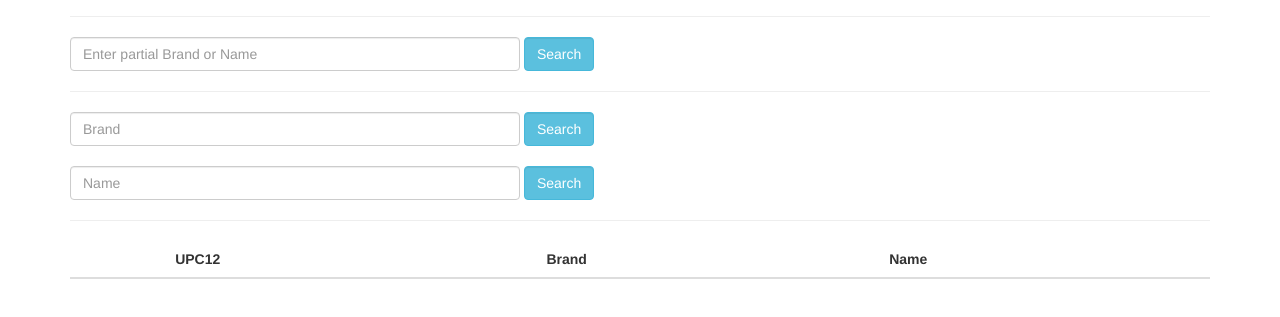
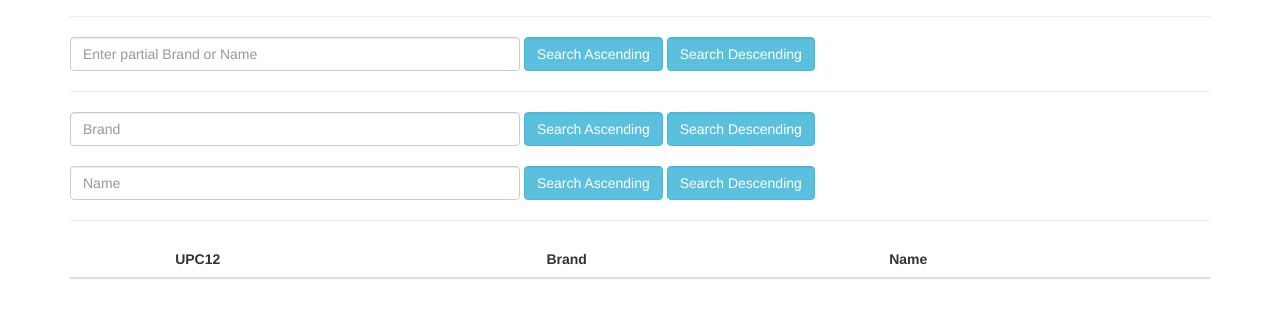
Before and after one commit to insinger/assessment2, a website: page client/index.html at #!/Search in a window 1280 px wide. Shown: the part 155-472 px from the top of the page. Drawn offline with nearby package versions, Linux system fonts and the light colour scheme; some packages are replaced by stand-ins of ours.

Commit message:
add ascending/descending search

```diff
--- a/client/app/Search_Feature/Search.controller.js
+++ b/client/app/Search_Feature/Search.controller.js
@@ -27,6 +27,7 @@
 
 		  // if coming back from the edit page, restore the last search
 		  if ($stateParams && $stateParams.refresh==true) {
+		  window.alert("666",JSON.stringify(GroceryService.stash));
 			  if (GroceryService.stash.brandSearchString) {
 				  vm.brandSearchString=GroceryService.stash.brandSearchString;
 			     search("brand");
@@ -39,6 +40,7 @@
 			  }
 		  }
 		  else {
+		  window.alert("777");
 		     // no parameters provided, so start with a blank page
 			  init();
 		  }
@@ -58,19 +60,20 @@
 			  GroceryService.stash.nameSearchString=vm.nameSearchString;
 			  GroceryService.stash.multiSearchString=vm.multiSearchString;
 		     window.alert("xxxx");
-			  // pass current search along to edit view, so that it can return it back to this view when done
 		     $state.go("fancy_edit",{id:groc_id});
 		  }
 
-        function search(searchField) {
+        function search(searchField,direction) {
 				var p=null;
+				var dir='a';
+				if (direction) dir=direction;
 				if (searchField=="brand") {
-					p=GroceryService.retrieveGroceries(searchField,vm.brandSearchString);
+					p=GroceryService.retrieveGroceries(searchField,vm.brandSearchString,dir);
 				}
 				else if (searchField=="name") {
-					p=GroceryService.retrieveGroceries(searchField,vm.nameSearchString);
+					p=GroceryService.retrieveGroceries(searchField,vm.nameSearchString,dir);
 				} else if (searchField=="multi") {
-					p=GroceryService.retrieveGroceries(searchField,vm.multiSearchString);
+					p=GroceryService.retrieveGroceries(searchField,vm.multiSearchString,dir);
 				}
 
 				p.then(function (results) {
--- a/client/app/Search_Feature/Search.html
+++ b/client/app/Search_Feature/Search.html
@@ -25,8 +25,15 @@
 					type="button"
 					class="btn btn-info form-control"
 					ng-disabled="SearchForm.$invalid"
-					ng-click="ctrl.search('multi')">
-					Search
+					ng-click="ctrl.search('multi','a')">
+					Search Ascending
+				</button>
+				<button
+					type="button"
+					class="btn btn-info form-control"
+					ng-disabled="SearchForm.$invalid"
+					ng-click="ctrl.search('multi','d')">
+					Search Descending
 				</button>
 		  </div>
 		  <hr></hr>
@@ -46,8 +53,15 @@
 					type="button"
 					class="btn btn-info form-control"
 					ng-disabled="SearchForm.$invalid"
-					ng-click="ctrl.search('brand')">
-					Search
+					ng-click="ctrl.search('brand','a')">
+					Search Ascending
+				</button>
+				<button
+					type="button"
+					class="btn btn-info form-control"
+					ng-disabled="SearchForm.$invalid"
+					ng-click="ctrl.search('brand','d')">
+					Search Descending
 				</button>
 		  </div>
 		  <br>
@@ -67,8 +81,15 @@
 					type="button"
 					class="btn btn-info form-control"
 					ng-disabled="SearchForm.$invalid"
-					ng-click="ctrl.search('name')">
-					Search
+					ng-click="ctrl.search('name','a')">
+					Search Ascending
+				</button>
+				<button
+					type="button"
+					class="btn btn-info form-control"
+					ng-disabled="SearchForm.$invalid"
+					ng-click="ctrl.search('name','d')">
+					Search Descending
 				</button>
 		  </div>
     </form>
--- a/client/app/services/grocery.services.js
+++ b/client/app/services/grocery.services.js
@@ -41,14 +41,20 @@
             });
         }
 
-        function retrieveGroceries(searchField,term) {
+        function retrieveGroceries(searchField,term,direction) {
 				var searchString="";
 				var params={};
+				var dir='a';
+				if (direction) dir=direction;
 				if (searchField=="brand" || searchField=="name") {
 					params[searchField]=term;
+					params["orderfield"]=searchField;
+					params["orderdirection"]=dir;
 				} else {
 					params["brand"]=term;
 					params["name"]=term;
+					params["orderfield"]="brand";
+					params["orderdirection"]=dir;
 				}
             return $http({
                 method: 'GET',
```
